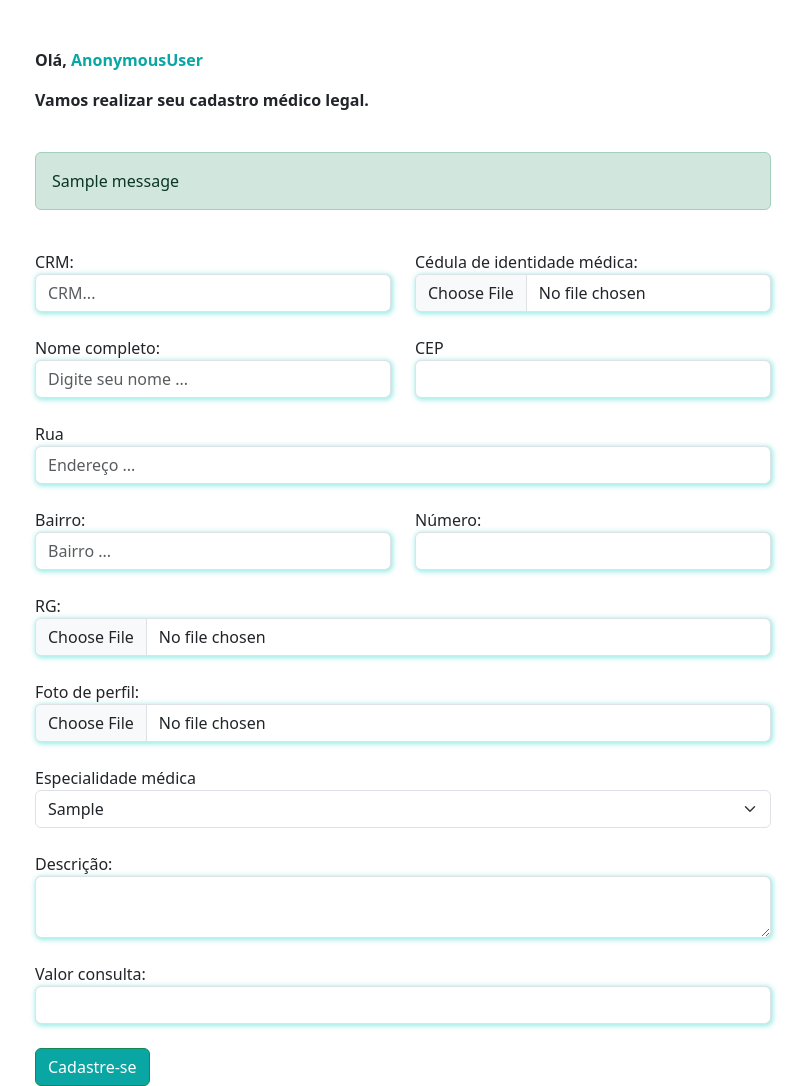
After one commit to felipe-alves-git/Projeto-Healing, a Django app: template medico/templates/cadastro_medico.html in a window 1280 px wide. The commit adds this page. Shown: the whole page, without its empty margins (47-854 px from the left). Run offline with Django 5.2, Linux system fonts and the light colour scheme; the template is opened without the code that fills it: values that come from a table or form of the project are taken from there, others are empty; tables that the repository leaves empty hold one stand-in row (values such as "Sample post"); one stand-in notice (Sample message) is shown.

Commit message:
Cadastro Médico Finalizado

```diff
--- a/healing/urls.py
+++ b/healing/urls.py
@@ -20,5 +20,6 @@ from django.urls import path, include
 
 urlpatterns = [
     path('admin/', admin.site.urls),
-    path('usuarios/', include('usuarios.urls'))
+    path('usuarios/', include('usuarios.urls')),
+    path('medicos/', include('medico.urls'))
 ]
--- a/medico/admin.py
+++ b/medico/admin.py
@@ -3,3 +3,4 @@ from .models import *
 
 # Register your models here.
 admin.site.register(Especialidades)
+admin.site.register(DadosMedico)
--- a/medico/models.py
+++ b/medico/models.py
@@ -1,5 +1,9 @@
 from django.db import models
 from django.contrib.auth.models import User
+
+def is_medico(user):
+    return DadosMedico.objects.filter(user=user).exists()
+
 
 # Create your models here.
 class Especialidades(models.Model):
--- /dev/null
+++ b/medico/templates/cadastro_medico.html
@@ -0,0 +1,86 @@
+{% extends "base.html" %}
+{% load static %}
+{% block 'head' %}
+<link rel="stylesheet" href="{% static 'usuarios/css/usuarios.css' %}">
+<link rel="stylesheet" href="{% static 'medicos/css/cadastro_medico.css' %}">
+{% endblock 'head' %}
+{% block 'body' %}
+<div class="container">
+<br>
+<br>
+<div class="row">
+<div class="col-md-8">
+<p class="p-bold">Olá, <span class="color-dark">{{request.user}}</span></p>
+<p class="p-bold">Vamos realizar seu cadastro médico legal.</p>
+{% if messages %}
+<br>
+{% for message in messages %}
+<section class="alert {{message.tags}}">
+{{message}}
+</section>
+{% endfor %}
+{% endif %}
+<br>
+<form action="{% url 'cadastro_medico' %}" method="post" enctype='multipart/form-data'> {% csrf_token %}
+<div class="row">
+<div class="col-md">
+<label for="">CRM:</label>
+<input type="text" class="form-control shadow-main-color" name="crm" placeholder="CRM...">
+</div>
+<div class="col-md">
+<label for="">Cédula de identidade médica:</label>
+<input type="file" name="cim" id="" class="form-control shadow-main-color">
+</div>
+</div>
+<br>
+<div class="row">
+<div class="col-md">
+<label for="">Nome completo:</label>
+<input type="text" class="form-control shadow-main-color" name="nome" placeholder="Digite seu nome ...">
+</div>
+<div class="col-md">
+<label for="">CEP</label>
+<input type="text" name="cep" id="" class="form-control shadow-main-color">
+</div>
+</div>
+<br>
+<label for="">Rua</label>
+<input type="text" name="rua" id="" class="form-control shadow-main-color" placeholder="Endereço ...">
+<br>
+<div class="row">
+<div class="col-md">
+<label for="">Bairro:</label>
+<input type="text" class="form-control shadow-main-color" name="bairro" placeholder="Bairro ...">
+</div>
+<div class="col-md">
+<label for="">Número:</label>
+<input type="number" name="numero" id="" class="form-control shadow-main-color">
+</div>
+</div>
+<br>
+<label for="">RG:</label>
+<input type="file" name="rg" id="" class="form-control shadow-main-color">
+<br>
+<label for="">Foto de perfil:</label>
+<input type="file" name="foto" id="" class="form-control shadow-main-color">
+<br>
+<label for="">Especialidade médica</label>
+<select name="especialidade" class="form-select" id="">
+    {% for i in especialidades %}
+    <option value="{{i.id}}">{{i.especialidade}}</option>
+    {% endfor %}
+</select>
+<br>
+<label for="">Descrição:</label>
+<textarea name="descricao" class="form-control shadow-main-color"></textarea>
+<br>
+<label for="">Valor consulta:</label>
+<input type="number" name="valor_consulta" class="form-control shadow-main-color">
+<br>
+<input type="submit" value="Cadastre-se" class="btn btn-success btn-dark-color">
+</form>
+</div>
+<div class="col-md-4"></div>
+</div>
+</div>
+{% endblock 'body' %}
--- /dev/null
+++ b/medico/urls.py
@@ -0,0 +1,6 @@
+from django.urls import path
+from . import views
+
+urlpatterns = [
+    path('cadastro_medico/', views.cadastro_medico, name='cadastro_medico')
+]
--- /dev/null
+++ b/templates/static/medicos/css/cadastro_medico.css
@@ -0,0 +1,3 @@
+.shadow-main-color{
+    box-shadow: 1px 1px 5px 1px rgba(0, 204, 190,.4);
+    }
--- a/usuarios/templates/cadastro.html
+++ b/usuarios/templates/cadastro.html
@@ -2,8 +2,10 @@
 {% load static %}
 
 {% block 'head'%}
-    <link rel="stylesheet" href="{% static 'usuarios/css/usuarios.css' %}"
-{% endblock %}
+    <link rel="stylesheet" href="{% static 'usuarios/css/usuarios.css' %}">
+    <link rel="stylesheet" href="{% static 'medicos/css/cadastro_medico.css' %}">
+
+{% endblock 'head' %}
 {% block 'body' %}
  <div class="container-fluid">
  <div class="row">
```
Also changed, not shown: medico/views.py (+53 -1 lines), media/cim/ilustracao.png (added), media/cim/logo_1.png (added), media/fotos_perfil/ilustracao.png (added), media/fotos_perfil/ilustracao_4ecdjOv.png (added), media/rgs/logo_1.png (added), media/rgs/logo_1_Gv6gsGA.png (added).
